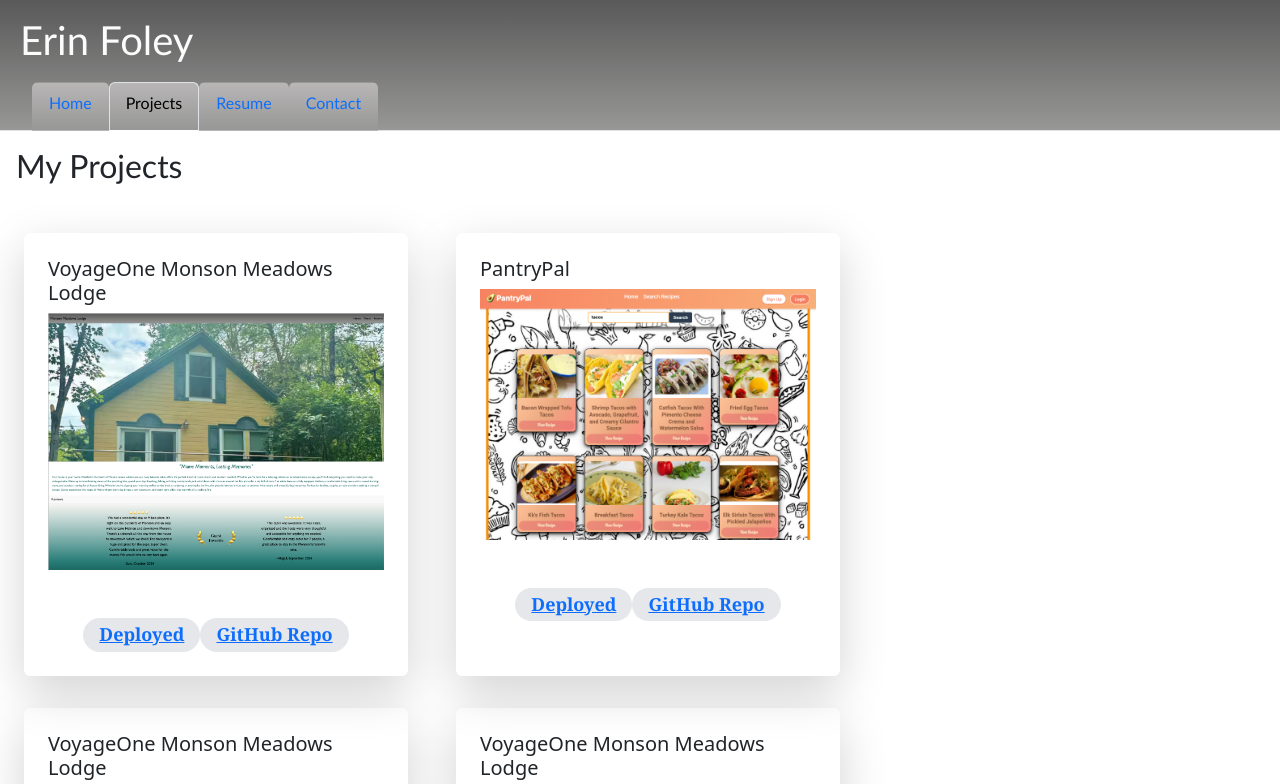
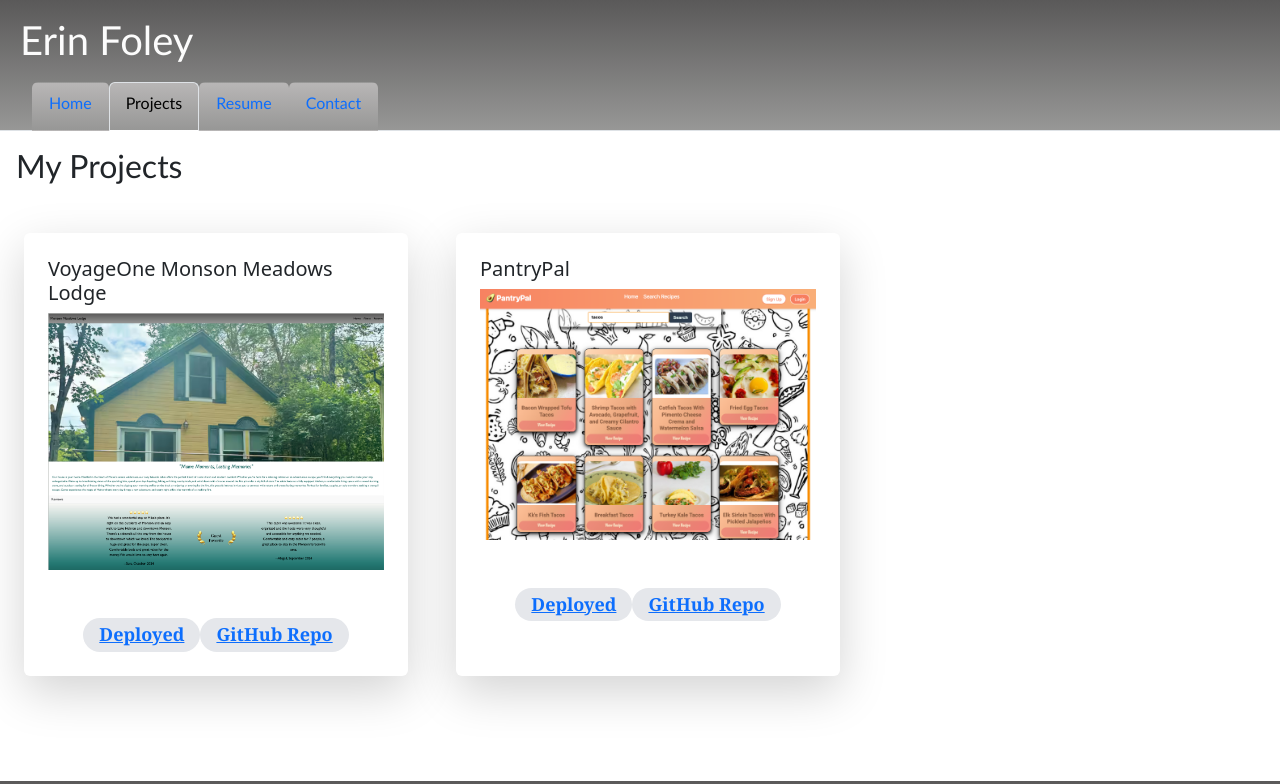
Before and after one commit to erindagfoley/Erin-Foley-Portfolio, a React (Vite) app: page /Projects in a window 1280 px wide. Shown: the top 784 px of the page. Built offline with nearby package versions, Linux system fonts and the light colour scheme.

Commit message:
erased duplicate monson meadows lodge cards

```diff
--- a/src/pages/Projects.jsx
+++ b/src/pages/Projects.jsx
@@ -14,30 +14,6 @@ export default function Projects() {
       image: PantryPal,
       deployedLink: "https://pantrypal-otuv.onrender.com/",
       githubLink: "https://github.com/erindagfoley/PantryPal"
-    },
-    {
-      title: "VoyageOne Monson Meadows Lodge",
-      image: MonsonMeadowsLodge,
-      deployedLink: "https://wick000.github.io/Monson-Meadows-Lodge/",
-      githubLink: "https://github.com/erindagfoley/Monson-Meadows-Lodge.git"
-    },
-    {
-      title: "VoyageOne Monson Meadows Lodge",
-      image: MonsonMeadowsLodge,
-      deployedLink: "https://wick000.github.io/Monson-Meadows-Lodge/",
-      githubLink: "https://github.com/erindagfoley/Monson-Meadows-Lodge.git"
-    },
-    {
-      title: "VoyageOne Monson Meadows Lodge",
-      image: MonsonMeadowsLodge,
-      deployedLink: "https://wick000.github.io/Monson-Meadows-Lodge/",
-      githubLink: "https://github.com/erindagfoley/Monson-Meadows-Lodge.git"
-    },
-    {
-      title: "VoyageOne Monson Meadows Lodge",
-      image: MonsonMeadowsLodge,
-      deployedLink: "https://wick000.github.io/Monson-Meadows-Lodge/",
-      githubLink: "https://github.com/erindagfoley/Monson-Meadows-Lodge.git"
     },
   ]
   return (
```
